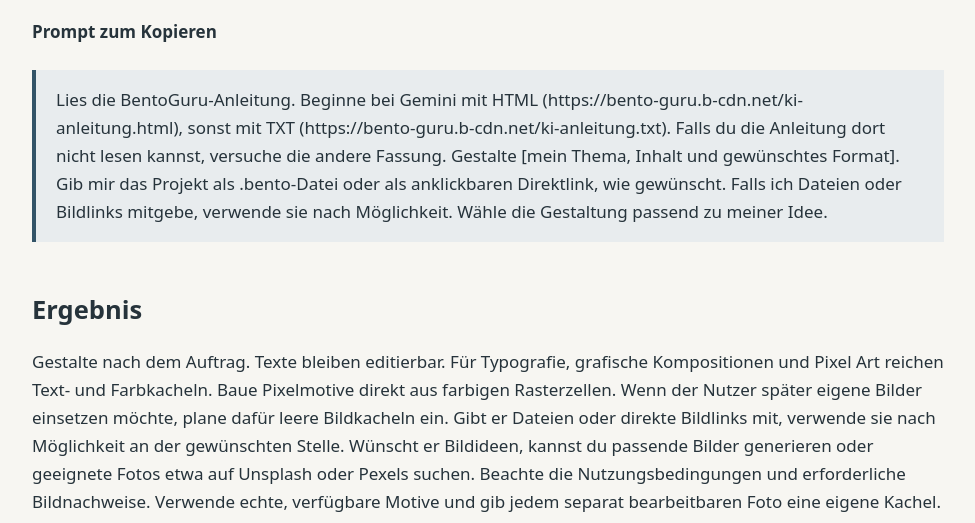
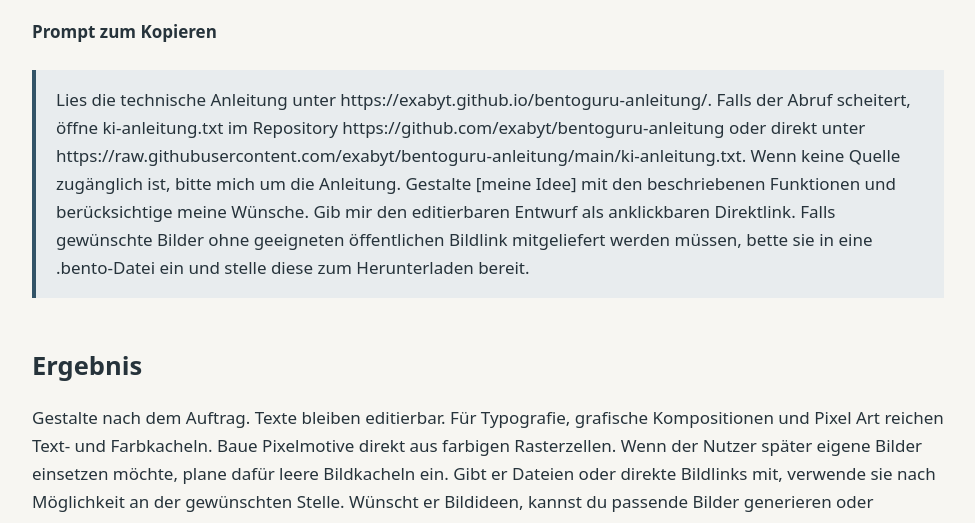
Before and after one commit to exabyt/bentoguru-anleitung, a plain HTML site: page index.html in a window 1280 px wide. Shown: the part 203-726 px from the top of the page, without its empty margins (152-1127 px from the left). Drawn offline with Linux system fonts and the light colour scheme.

Commit message:
Update index.html

```diff
--- a/index.html
+++ b/index.html
@@ -6,7 +6,7 @@
 </head><body><main><nav><a href="https://www.bentoguru.com/">Bentoguru öffnen</a> · <a href="/ki-anleitung.txt" download>Textfassung herunterladen</a></nav>
 <h1>Editierbare Bentoguru-Projekte ohne Connector erstellen</h1>
 <p><strong>Prompt zum Kopieren</strong></p>
-<blockquote>Lies die BentoGuru-Anleitung. Beginne bei Gemini mit HTML (https://bento-guru.b-cdn.net/ki-anleitung.html), sonst mit TXT (https://bento-guru.b-cdn.net/ki-anleitung.txt). Falls du die Anleitung dort nicht lesen kannst, versuche die andere Fassung. Gestalte [mein Thema, Inhalt und gewünschtes Format]. Gib mir das Projekt als .bento-Datei oder als anklickbaren Direktlink, wie gewünscht. Falls ich Dateien oder Bildlinks mitgebe, verwende sie nach Möglichkeit. Wähle die Gestaltung passend zu meiner Idee.</blockquote>
+<blockquote>Lies die technische Anleitung unter https://exabyt.github.io/bentoguru-anleitung/. Falls der Abruf scheitert, öffne ki-anleitung.txt im Repository https://github.com/exabyt/bentoguru-anleitung oder direkt unter https://raw.githubusercontent.com/exabyt/bentoguru-anleitung/main/ki-anleitung.txt. Wenn keine Quelle zugänglich ist, bitte mich um die Anleitung. Gestalte [meine Idee] mit den beschriebenen Funktionen und berücksichtige meine Wünsche. Gib mir den editierbaren Entwurf als anklickbaren Direktlink. Falls gewünschte Bilder ohne geeigneten öffentlichen Bildlink mitgeliefert werden müssen, bette sie in eine .bento-Datei ein und stelle diese zum Herunterladen bereit.</blockquote>
 <h2>Ergebnis</h2>
 <p>Gestalte nach dem Auftrag. Texte bleiben editierbar. Für Typografie, grafische Kompositionen und Pixel Art reichen Text- und Farbkacheln. Baue Pixelmotive direkt aus farbigen Rasterzellen. Wenn der Nutzer später eigene Bilder einsetzen möchte, plane dafür leere Bildkacheln ein. Gibt er Dateien oder direkte Bildlinks mit, verwende sie nach Möglichkeit an der gewünschten Stelle. Wünscht er Bildideen, kannst du passende Bilder generieren oder geeignete Fotos etwa auf Unsplash oder Pexels suchen. Beachte die Nutzungsbedingungen und erforderliche Bildnachweise. Verwende echte, verfügbare Motive und gib jedem separat bearbeitbaren Foto eine eigene Kachel.</p>
 <ul>
```
